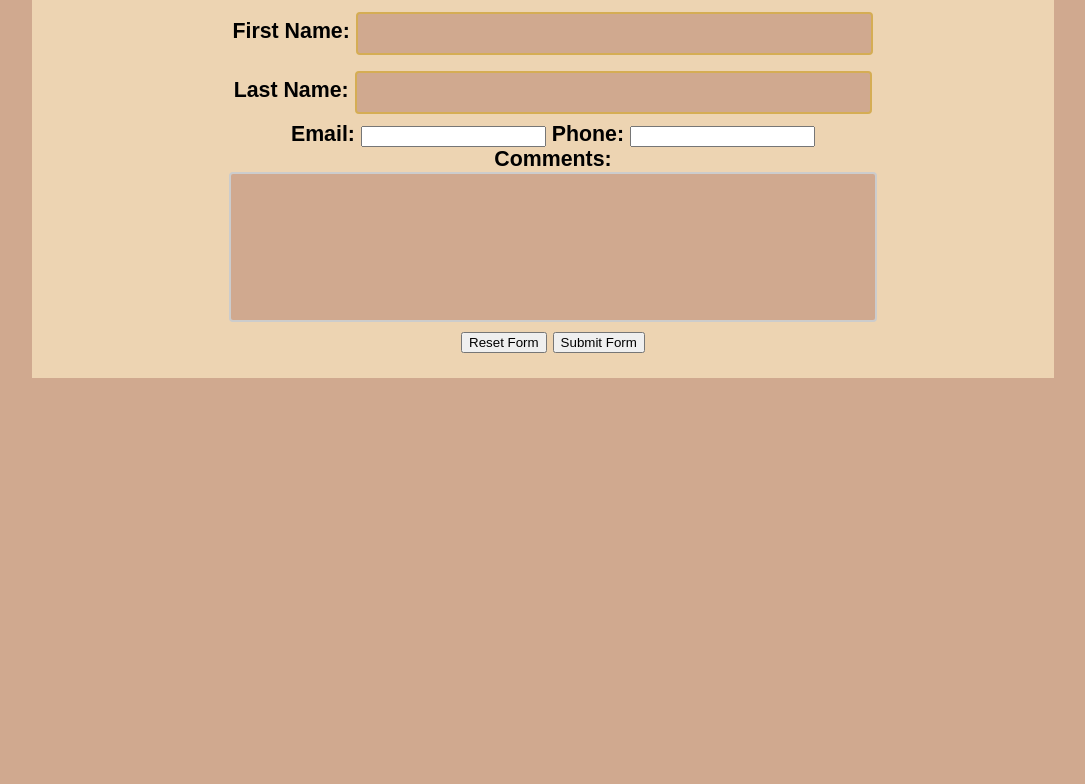
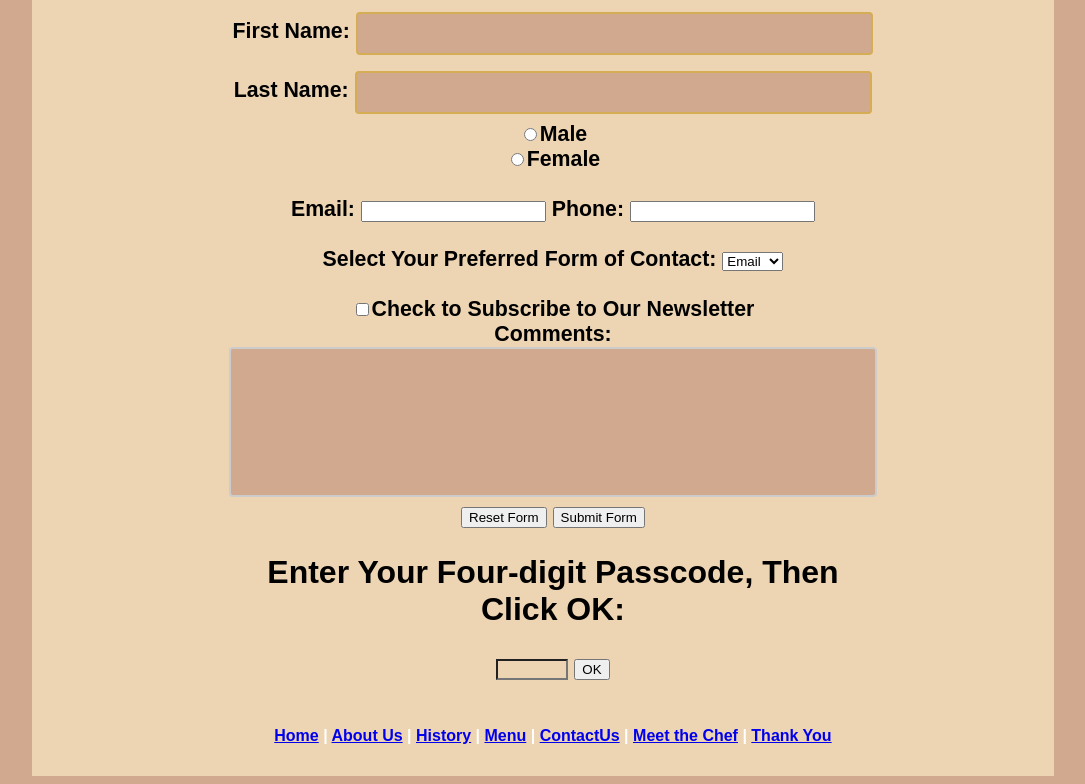
Before and after one commit to AliciaWatkins1/restaurantwebsite, a plain HTML site: page contactus.html in a window 1280 px wide. Shown: the part 506-1290 px from the top of the page, without its empty margins (102-1187 px from the left). Before the commit the page ends 892 px from the top, so only its background shows below. Drawn offline with Linux system fonts and the light colour scheme; files whose address does not match are found by name.

Commit message:
Update contactus.html

```diff
--- a/contactus.html
+++ b/contactus.html
@@ -16,6 +16,8 @@
 <li><a href="history.html">History</a></li>
 <li><a href="menu.html">Menu</a></li>
 <li><a href="aboutus.html">About Us</a></li>
+<li><a href="chief.html">Chief</a></li>
+<li><a href="thankyou.html">Thank You</a></li>
 </ul>
 </nav>
 <main><h2><FONT COLOR="brown">Tell Us What You Think</FONT></h2>
@@ -25,18 +27,48 @@
 <input type="text" name="first_name">
 <br><label>Last Name:</label>
 <input type="text" name="last_name">
+<br><input type="radio" name="gender" value="male">Male<br>
+<input type="radio" name="gender" value="female">Female<br>
 <br><label>Email:</label>
 <input type="email" name="email" autocomplete="off">
 <label>Phone:</label>
-<input type="tel" name="phone">
+<input type="tel" name="phone"><br>
+<br><label>Select Your Preferred Form of Contact: </label>
+<select>
+<option value="Email">Email</option>
+<option value="Phone">Phone</option>
+<option value="None">None</option>
+</select><br>
+<br><input type="checkbox" name="newsletter" value="subscribe">Check to Subscribe to Our Newsletter
 <br><label>Comments:</label>
 <textarea name="comments" cols="30" rows="10"></textarea>
 <input type="reset" value="Reset Form">
 <input type="submit" value="Submit Form">
 </form>
+
+<h2>Enter Your Four-digit Passcode, Then Click OK:</h2>
+
+<input id="id1" type="number" min="1000" max="9999">
+<button onclick="myFunction()">OK</button>
+<p id="passcode"></p>
+
+<script>
+function myFunction() {
+   var inpObj = document.getElementById("id1");
+   if (inpObj.checkValidity()==false)
+{  document.getElementById("passcode".innerHTML = inpObj.validationMessage;  }
+else
+{  document.getElementById("passcode").innerHTML = "Passcode Vaild";  }
+
+}
+</script>
+
 </main>
 
-<footer></footer>
+<footer>
+<p><a href=”index.html>Home</a> | <a href=”aboutus.html”>About Us</a> | <a
+href=”history.html”>History</a> | <a href=”menu.html”>Menu</a> | <a href=”contactus.html”>ContactUs</a> | <a href=”chef.html”>Meet the Chef</a> | <a href=”thankyou.html”>Thank You</a></p>
+</footer>
 
 </body>
 
```
